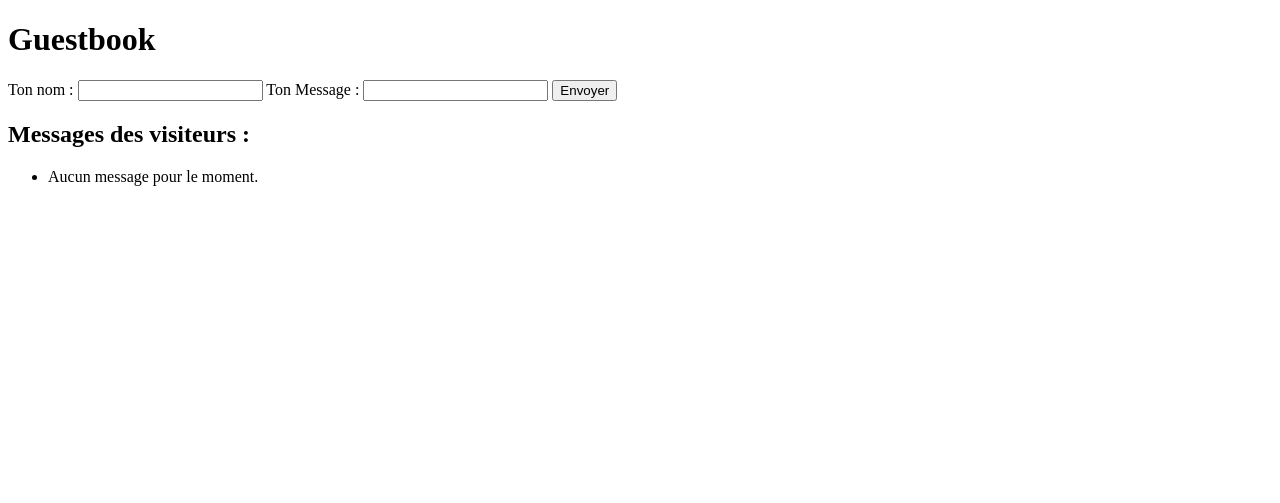
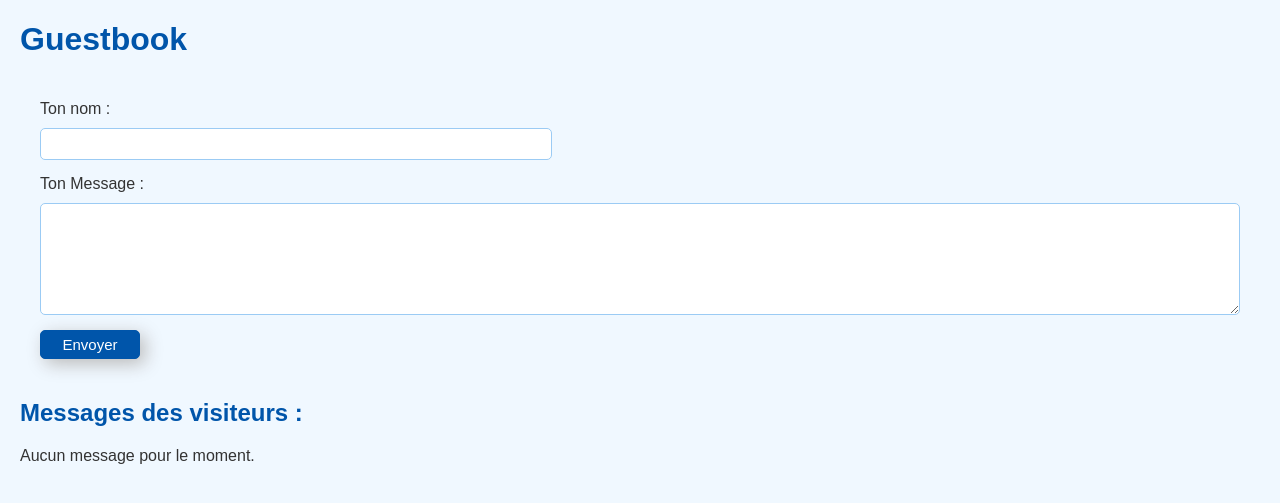
Before and after one commit to wasef81194/Gestbook, a Django app: template accueil/templates/accueil/home.html in a window 1280 px wide. Shown: the top 503 px of the page. Run offline with Django 3.2, Linux system fonts and the light colour scheme; the template is opened without the code that fills it, so the values that code supplies are empty.

Commit message:
add style

```diff
--- /dev/null
+++ b/accueil/static/accueil/style.css
@@ -0,0 +1,72 @@
+body {
+    background-color: #f0f8ff;
+    font-family: Arial, sans-serif;
+    color: #333;
+    margin: 20px;
+}
+
+h1,h2 {
+    color: #0055aa;
+}
+.formGuestBook{
+    display: flex;
+    flex-flow: column;
+    padding: 20px;
+    gap: 15px;
+}
+.formGuestBook input#nom{
+    overflow-y: hidden;
+    max-width: 100%;
+    width: 500px;
+}
+.formGuestBook > button{
+    background: #05a;
+    color: white;
+    font-size: 15px;
+    padding: 5px;
+    border-radius: 5px;
+    max-width: 100px;
+    border: 1px solid #05a;
+    box-shadow: 5px 5px 18px #bbb;
+    cursor: pointer;
+}
+input, textarea{
+    border: 1px solid #9bcbf4;
+    height: 20px;
+    padding: 5px;
+    border-radius: 5px;
+}
+textarea{
+    height: 100px;
+}
+input:focus-visible, textarea:focus-visible {
+    outline: none;
+    box-shadow: 0px 0px 2px #05a;
+}
+.formGuestBook > div{
+    display: flex;
+    flex-flow: column;
+    gap: 10px;
+}
+.messages{
+    display: flex;
+    flex-flow: column;
+    gap: 10px;
+}
+.messages > .message{
+    background: white;
+  padding: 15px;
+  border-radius: 5px;
+  border: 1px solid #9bcbf4;
+  position: relative;
+}
+.messages > .message > .date {
+    position: absolute;
+    right: 5px;
+    top: 5px;
+    font-size: 10px;
+}
+.messages > .message > .nom {
+    margin-bottom: 10px;
+    font-weight: 501;
+}
--- a/accueil/templates/accueil/home.html
+++ b/accueil/templates/accueil/home.html
@@ -1,31 +1,39 @@
+{% load static %}
 <!DOCTYPE html>
 <html lang="fr">
 <head>
     <meta charset="UTF-8">
     <title>Guestbook - Accueil</title>
+    <link rel="stylesheet" href="{% static 'accueil/style.css' %}">
 </head>
 <body>
     <h1>Guestbook</h1>
-    <form method="post">
+    <form method="post" class="formGuestBook">
         {% csrf_token %}
-        <label for="nom">Ton nom :</label>
-        <input type="text" id="nom" name="nom" required>
-        <label for="message">Ton Message :</label>
-        <input type="text" id="message" name="message" required>
-        <button type="submit">Envoyer</button>
+        <div>
+            <label for="nom">Ton nom :</label>
+            <input type="text" id="nom" name="nom" required>
+        </div>
+        <div>
+            <label for="message">Ton Message :</label>
+            <textarea maxlength="1500" type="text" id="message" name="message" required></textarea>
+        </div>
+       <button type="submit">Envoyer</button>
     </form>
 
     <h2>Messages des visiteurs :</h2>
-    <ul>
+    <div class="messages">
         {% for msg in messages %}
-            <li>
-                <strong>{{ msg.nom }}</strong> a écrit le {{ msg.date|date:"d/m/Y H:i" }} :<br>
+            <div class="message">
+                    <div class="date">{{ msg.date|date:"d/m/Y H:i" }}</div>
+                    <div class="nom">{{ msg.nom }}</div>
+
                 {{ msg.message }}
-            </li>
+            </div>
         {% empty %}
-            <li>Aucun message pour le moment.</li>
+            Aucun message pour le moment.
         {% endfor %}
-    </ul>
+    </div>
 
 </body>
 </html>
```
Also changed, not shown: db.sqlite3.
